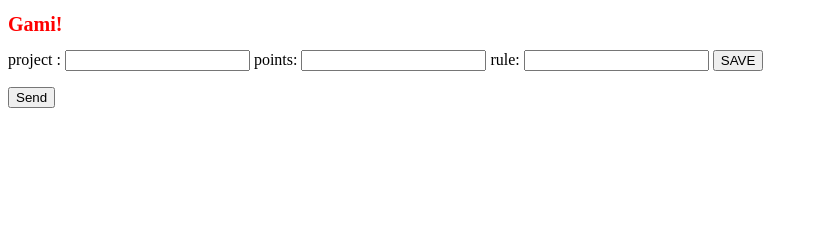
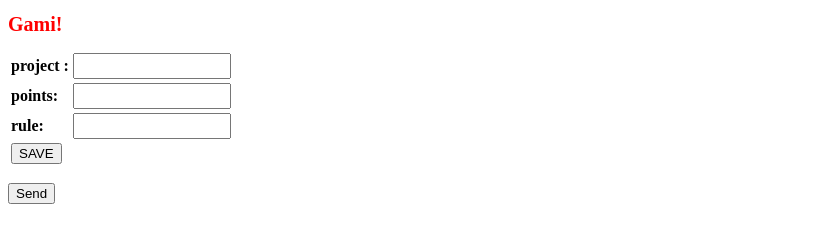
Before and after one commit to arieljannai/Gami, a browser extension: page client/client.html in a window 1280 px wide. Shown: the whole page, without its empty margins (0-818 px from the left). Drawn offline with Linux system fonts and the light colour scheme.

Commit message:
update
update

```diff
--- a/client/client.html
+++ b/client/client.html
@@ -10,11 +10,37 @@
 	<body>
 	<div ng-controller="Controller">
 		<form class="form">
-		project : <input type="text" id="http" ng-model="rule.http">
-		points: <input type="text" id="pt" ng-model="rule.pts">
-		rule: <input type="text" id="rule" ng-model="rule.rule">
-
+		<table>
+			<tr>
+				<td>
+			<b> project :</b>
+				</td>
+				<td>
+			<input type="text" id="http" ng-model="rule.http">
+				</td>
+			</tr>
+			<tr>
+				<td>
+			<b> points: </b>
+				</td>
+				<td>
+			<input type="text" id="pt" ng-model="rule.pts">
+				</td>
+			</tr>
+			<tr>
+				<td>
+			<b> rule: </b>
+				</td>
+				<td>
+			<input type="text" id="rule" ng-model="rule.rule">
+				</td>
+			</tr>
+			<tr>
+				<td row-spane='2' style="text-align:'center'">
 		<button ng-click="update(rule)">SAVE</button>
+				</td>
+			</tr>
+		</table>
 		</form>
 
 		<div>
--- a/client/style.css
+++ b/client/style.css
@@ -2,3 +2,14 @@
 	font-size: 20px;
 	color: red;
 }
+
+input
+{
+	width: 150px;
+	height: 20px;
+}
+
+.inputName
+{
+	width: 100px;
+}
```
